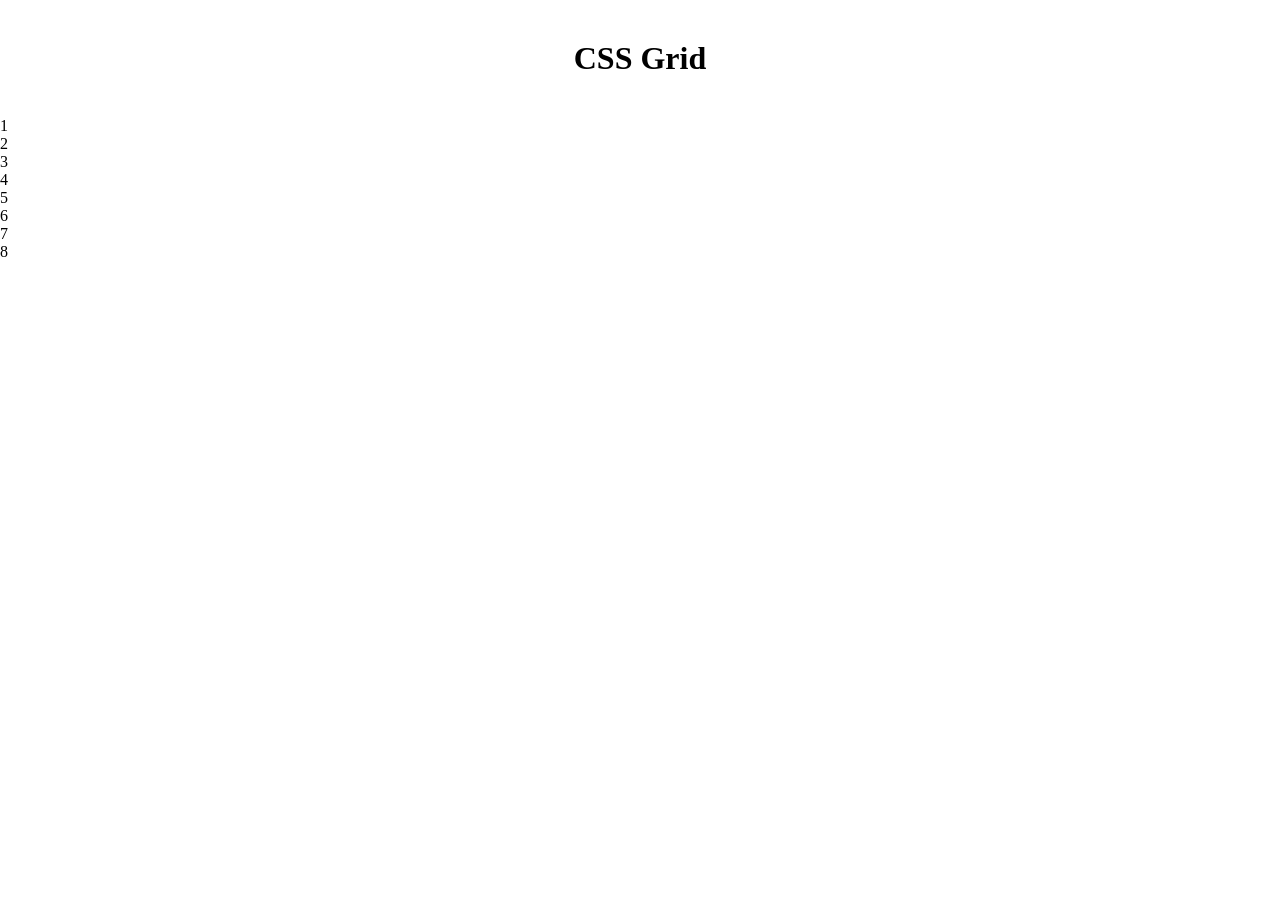
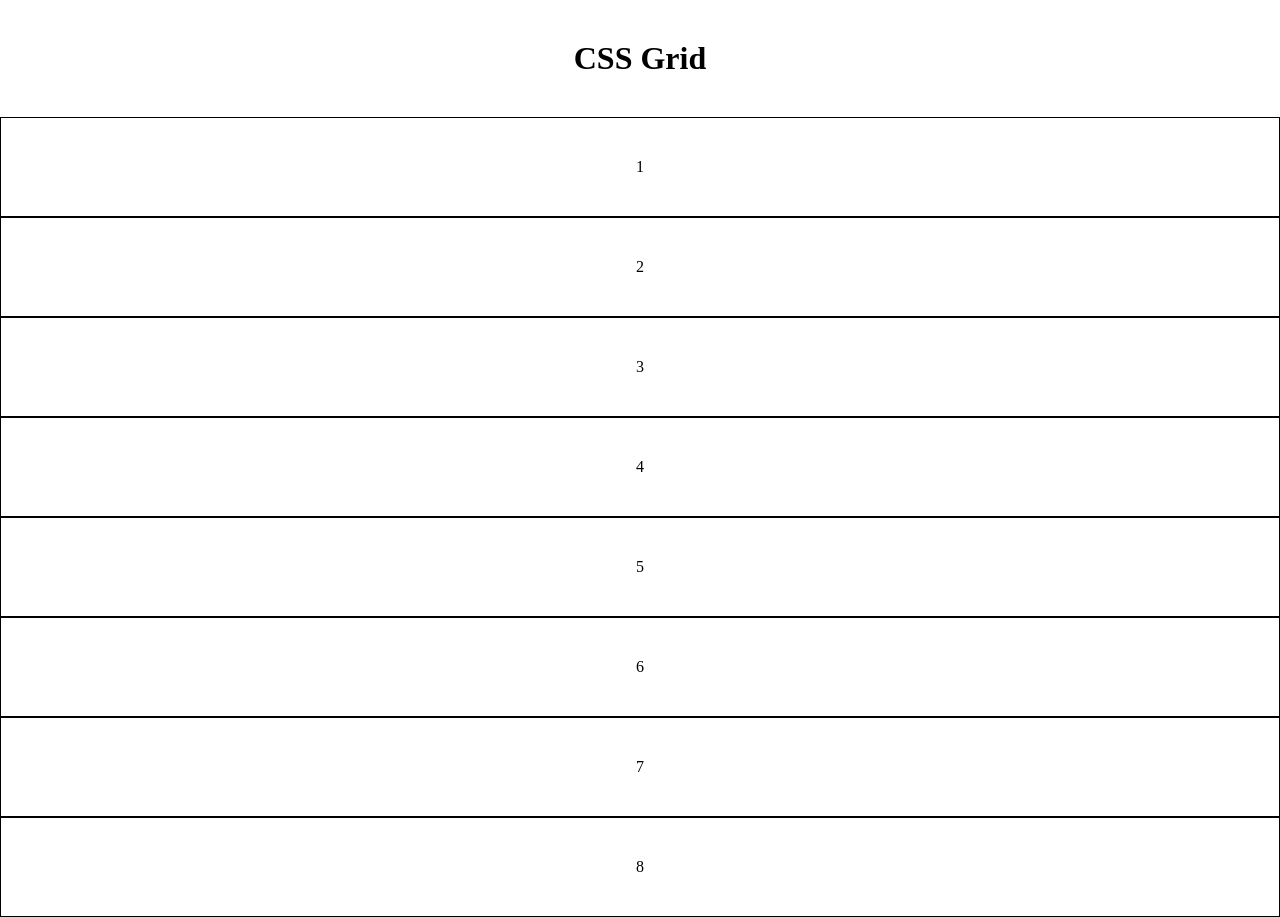
Before and after one commit to Hea092024/29okt-grid, a plain HTML site: page index.html in a window 1280 px wide. Before the commit the page ends 840 px from the top, so only its background shows below. Drawn offline with Linux system fonts and the light colour scheme.

Commit message:
edited css

```diff
--- a/style.css
+++ b/style.css
@@ -12,3 +12,10 @@ h1{
     text-align: center;
     margin-block: 40px;
 }
+
+div{
+    display: grid;
+    place-items: center;
+    border: solid 1px black;
+    min-height: 100px;
+}
```
